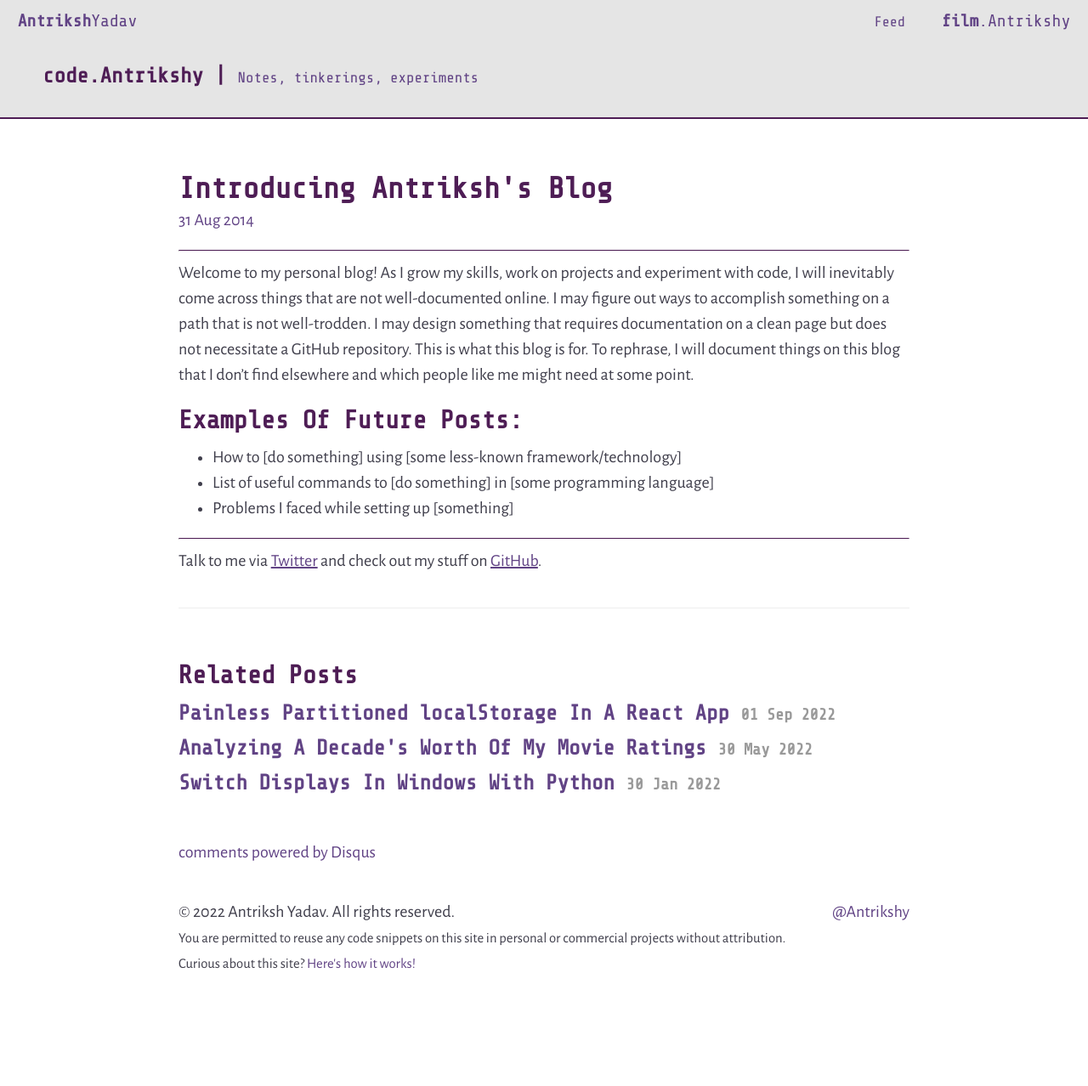
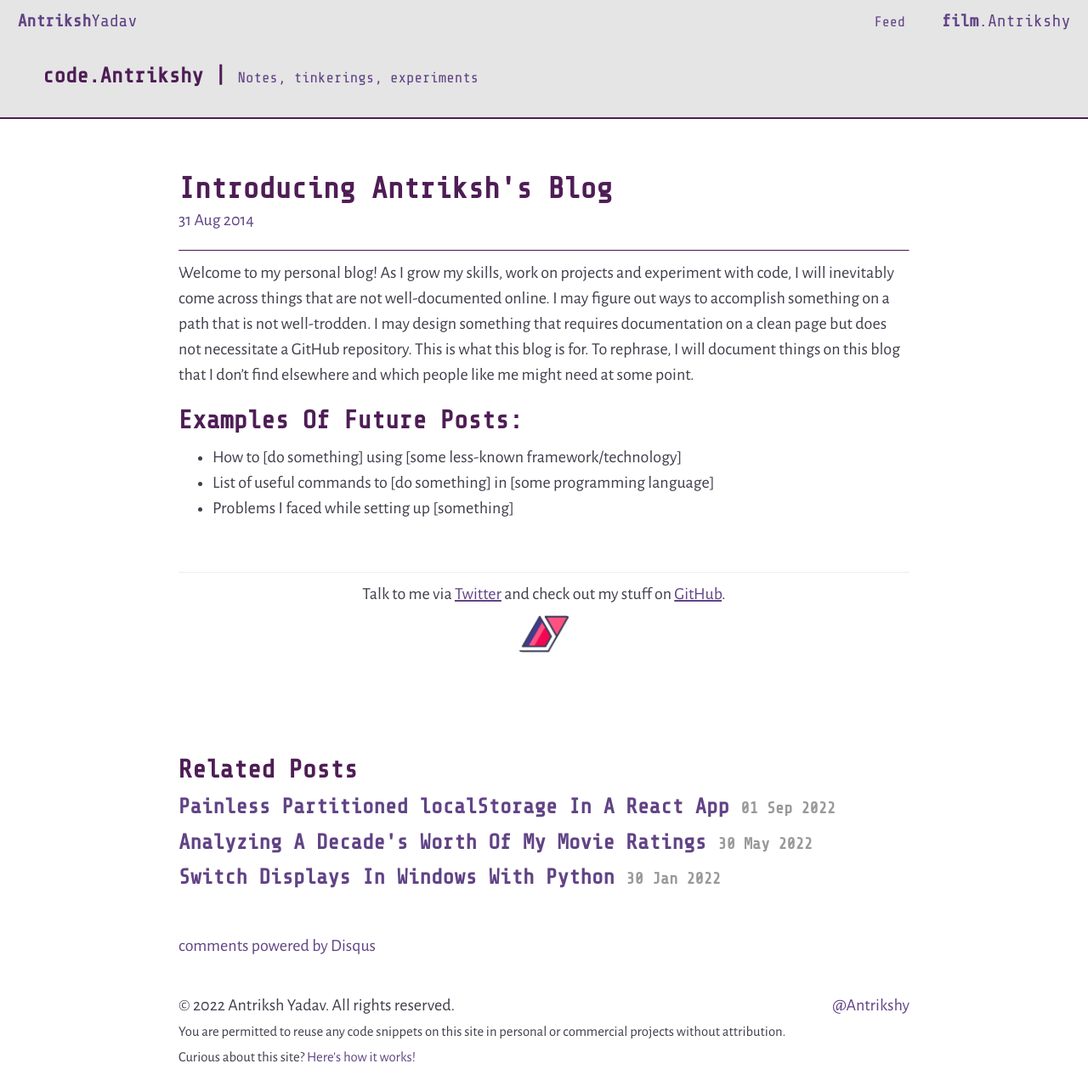
Before and after one commit to Antrikshy/antrikshy.github.io, a Jekyll site: the page built from code/_posts/2014-08-31-introducing-antrikshs-blog.md, in a window 1280 px wide. Shown: the whole page at 85% size. Built offline with Jekyll 4.4.1, drawn with Linux system fonts in a browser that asks for light colours; some web fonts are replaced; comment, search, counter and statistics services are not loaded; before the commit the page ends 1168 px from its top, so only the background shows below that.

Commit message:
Updated post footers, tweaked GH Gist embeds

```diff
--- /dev/null
+++ b/_includes/post_footer.html
@@ -0,0 +1,3 @@
+Talk to me via <a href="http://twitter.com/Antrikshy">Twitter</a> and check out my stuff on <a href="http://github.com/Antrikshy">GitHub</a>.
+<br/>
+<img src="/assets/personal-site-assets/insignia-light.png"/>
--- a/_layouts/post.html
+++ b/_layouts/post.html
@@ -8,8 +8,9 @@
   <span class="post-date">{{ page.date | date_to_string }}</span>
   <hr>
   {{ content }}
-  {% capture post_footer %}{% include post_footer.md %}{% endcapture %}
-  {{ post_footer | markdownify }}
+  <div class="post-footer">
+    {% include post_footer.html %}
+  </div>
 </div>
 
 <div class="related">
--- a/public/css/poole.css
+++ b/public/css/poole.css
@@ -466,11 +466,23 @@
   color: var(--secondary-color);
 }
 
+.post-footer {
+  margin-top: 3rem;
+  padding-top: 0.5rem;
+  text-align: center;
+  border-top: 1px solid #eee;
+}
+.post-footer img {
+  width: 3rem;
+  display: inline;
+  margin: 0.5rem 0;
+  float: none;
+}
+
 /* Related posts */
 .related {
   padding-top: 2rem;
   padding-bottom: 2rem;
-  border-top: 1px solid #eee;
 }
 .related-posts {
   padding-left: 0;
@@ -559,6 +571,10 @@
 .gist-data {
   border: none !important;
 }
+.gist-data .js-line-number {
+  cursor: default;
+  border: none;
+}
 .gist-meta {
   background-color: #f4f5f5 !important;
 }
```
Also changed, not shown: _includes/post_footer.md (deleted, +0 -3 lines).
